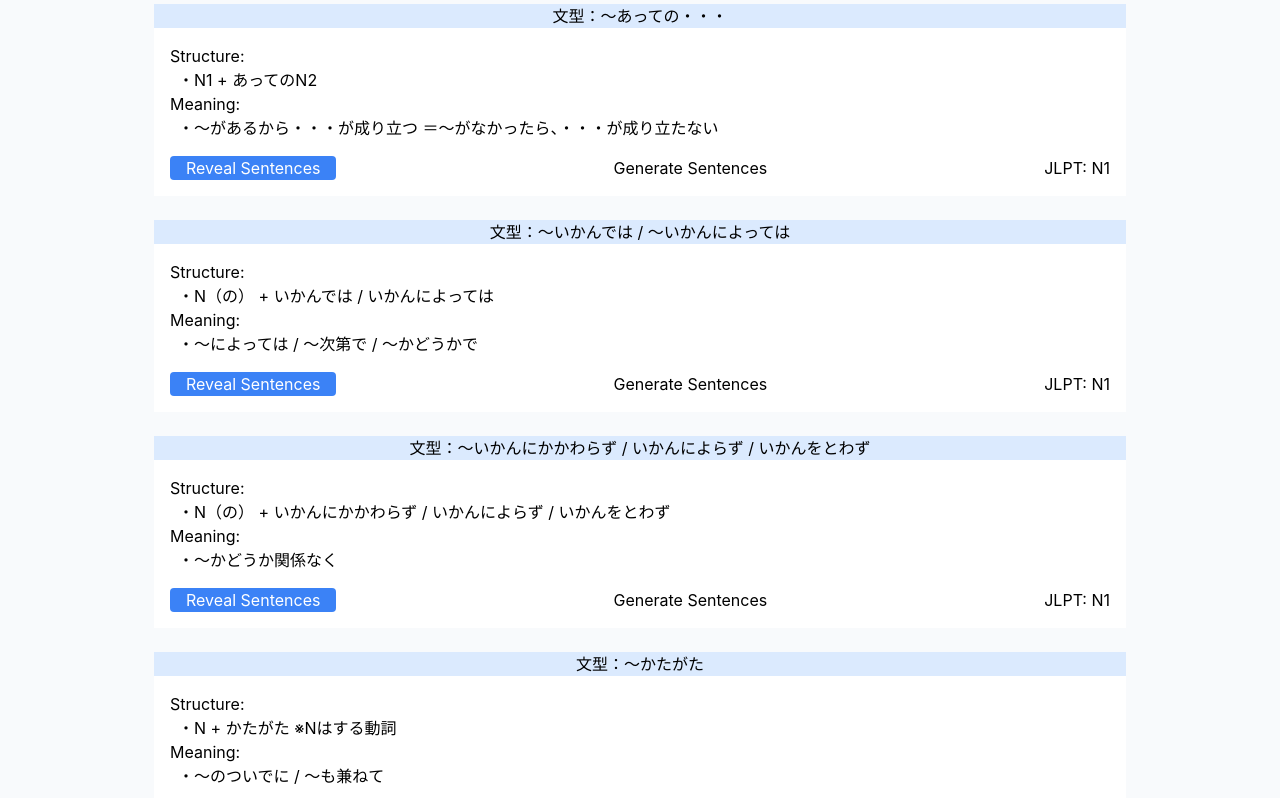
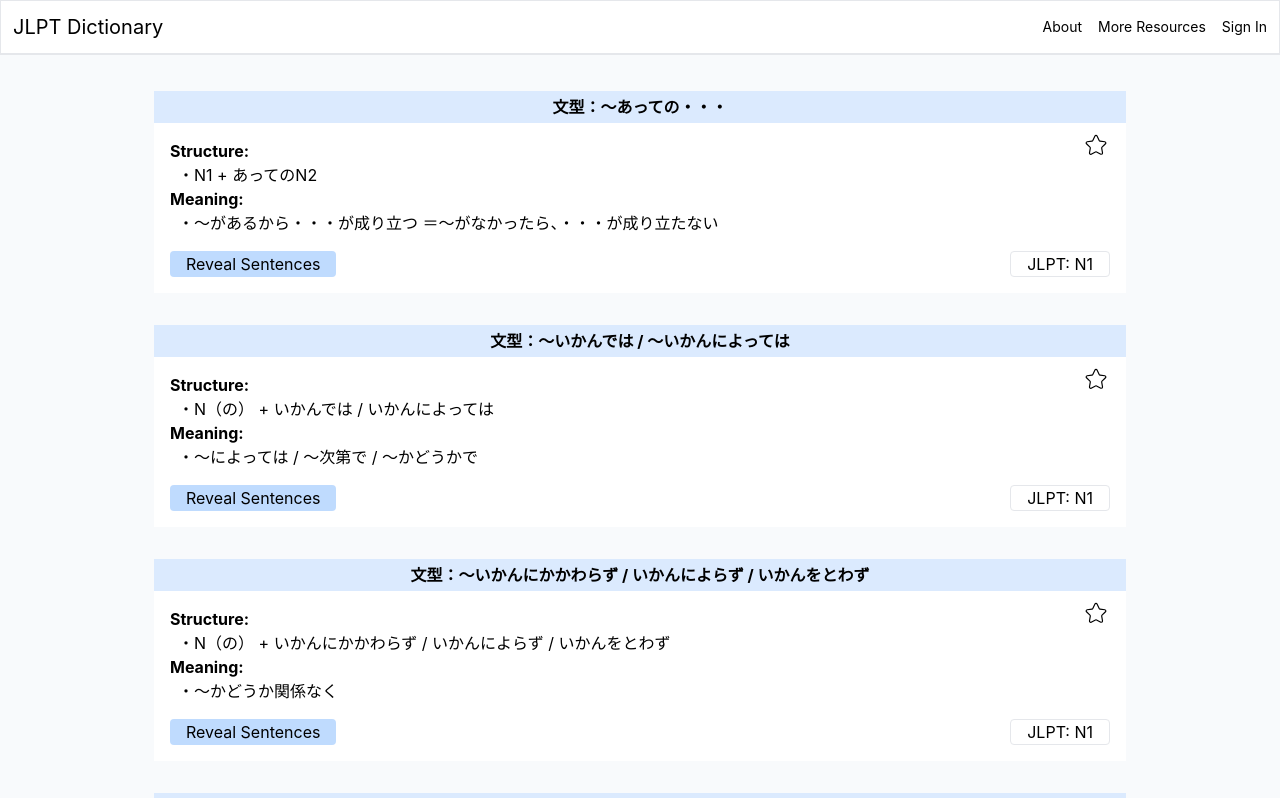
Before and after one commit to andersonzw/jlpt-dict, a React (Vite) app: page / in a window 1280 px wide. Shown: the top 798 px of the page. Built offline with nearby package versions, Linux system fonts and the light colour scheme.

Commit message:
added header

```diff
--- a/package.json
+++ b/package.json
@@ -11,7 +11,8 @@
   },
   "dependencies": {
     "react": "^18.2.0",
-    "react-dom": "^18.2.0"
+    "react-dom": "^18.2.0",
+    "react-icons": "^5.0.1"
   },
   "devDependencies": {
     "@types/react": "^18.2.66",
--- a/src/App.tsx
+++ b/src/App.tsx
@@ -1,7 +1,9 @@
 import Card from "./component/Card.tsx";
+import Header from "./component/Header.tsx";
 function App() {
   return (
     <div className="bg-slate-50">
+      <Header/>
       <Card />
     </div>
   );
--- a/src/component/Content.tsx
+++ b/src/component/Content.tsx
@@ -1,5 +1,7 @@
 import React, { useState } from "react";
 import { CardData } from "./Card";
+import { CiStar } from "react-icons/ci";
+
 type ContentProps = {
   key: number;
   card: CardData;
@@ -9,22 +11,28 @@ const Content: React.FC<ContentProps> = ({ card }) => {
   const { grammar, meaning, english, structure, level, sentences } = card;
   console.log({ english });
   return (
-    <div className="flex flex-col w-full mb-6 bg-white">
-      <div className="inline-block  text-center bg-blue-100">{grammar}</div>
-      <div className="p-4">
+    <div className="flex flex-col w-full mb-8 bg-white relative ">
+      {/* Heading */}
+      <div className="inline-block  text-center bg-blue-100 font-bold py-1">
+        {grammar}
+      </div>
+
+      {/* Main Content */}
+      <div className="p-4 relative">
+      <CiStar className="absolute top-2 right-4 h-7 w-7" />
         {structure ? (
           <>
-            <p className="">Structure:</p>
+            <p className="font-bold">Structure:</p>
             <p className="ml-2">・{structure}</p>
           </>
         ) : null}
 
-        <p className="">Meaning:</p>
+        <p className="font-bold">Meaning:</p>
         <p className="ml-2">・{meaning}</p>
 
         {english.length !== 0 ? (
           <>
-            <p className="">English:</p>
+            <p className="font-bold">English:</p>
             <p className="ml-2">・{english}</p>
           </>
         ) : null}
@@ -32,16 +40,16 @@ const Content: React.FC<ContentProps> = ({ card }) => {
         {/* Footer */}
         <div className="flex flex-row justify-between mt-4">
           <button
-            className="bg-blue-500 hover:bg-blue-700 text-white px-4 rounded"
+            className="bg-blue-200 hover:bg-blue-500 text-black px-4 rounded"
             onClick={() => {
               setVisible((visible) => !visible);
               console.log(visible);
             }}
           >
-            Reveal Sentences
+            {`${visible ? "Hide " : "Reveal Sentences"}`}
           </button>
-          <button className=""> Generate Sentences</button>
-          <div className=""> JLPT: {level}</div>
+          {/* <button className=""> Generate Sentences</button> */}
+          <div className="border px-4 rounded"> JLPT: {level}</div>
         </div>
 
         <div id="sentence-container" className={`${!visible ? "hidden" : ""}`}>
--- /dev/null
+++ b/src/component/Header.tsx
@@ -0,0 +1,22 @@
+import React from "react";
+
+const Header = () => {
+  return (
+    <div className="flex flex-row items-center justify-between p-3 h-auto bg-white sticky top-0 mb-8 border border-b-2 z-50">
+      <div className="text-xl">JLPT Dictionary</div>
+      <div className="flex flex-row items-center justify-center gap-4">
+        <a href="" className="text-sm">
+          About
+        </a>
+        <a href="" className="text-sm">
+          More Resources
+        </a>
+        <a href="" className="text-sm">
+          Sign In
+        </a>
+      </div>
+    </div>
+  );
+};
+
+export default Header;
```
Also changed, not shown: 1 other file (tests, documents, lock files or other folders).
